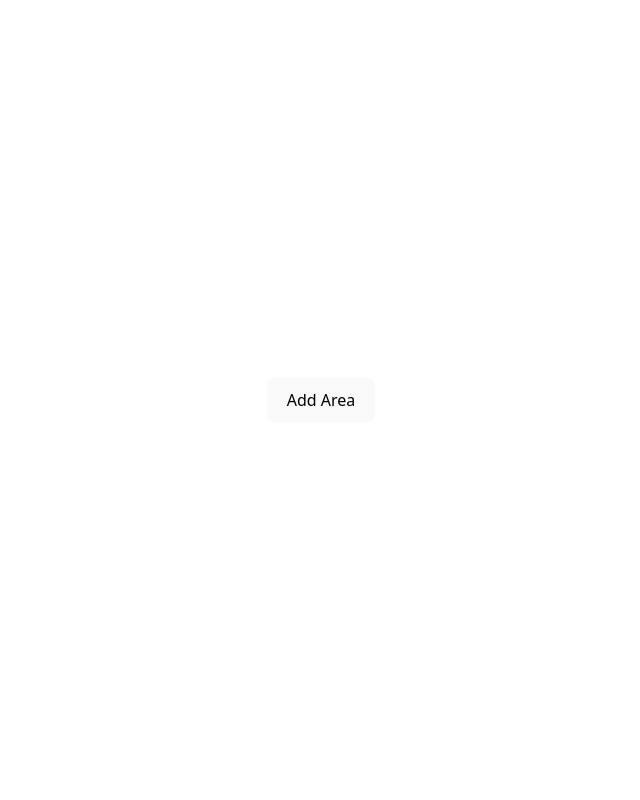
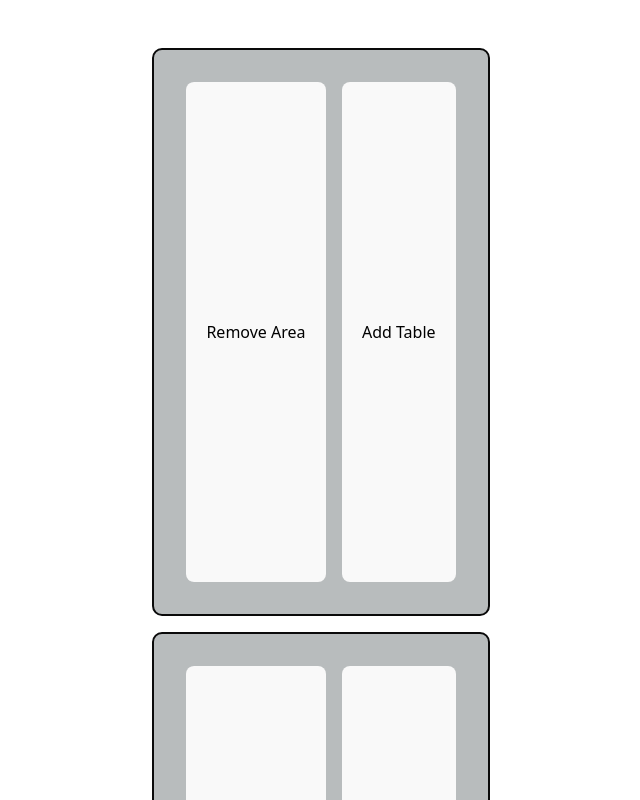
Before and after one commit to Devine4Life-Jules/maitreHotel, a React (Vite) app: page / in a window 1280 px wide. Shown: the top 800 px of the page, without its empty margins (319-959 px from the left). Built offline with nearby package versions, Linux system fonts and the light colour scheme.

Commit message:
added floorplan

```diff
--- a/src/App.jsx
+++ b/src/App.jsx
@@ -3,7 +3,8 @@ import Area from './Area';
 import './App.css';
 
 function App() {
-  const [areas, setAreas] = useState([]);
+  const [areas, setAreas] = useState([{ id: 1 },
+    { id: 2 },]);
   const addArea = () => {
     setAreas([...areas, { id: Date.now() }]);
   };
```
Also changed, not shown: src/assets/floorplan.svg (added).
